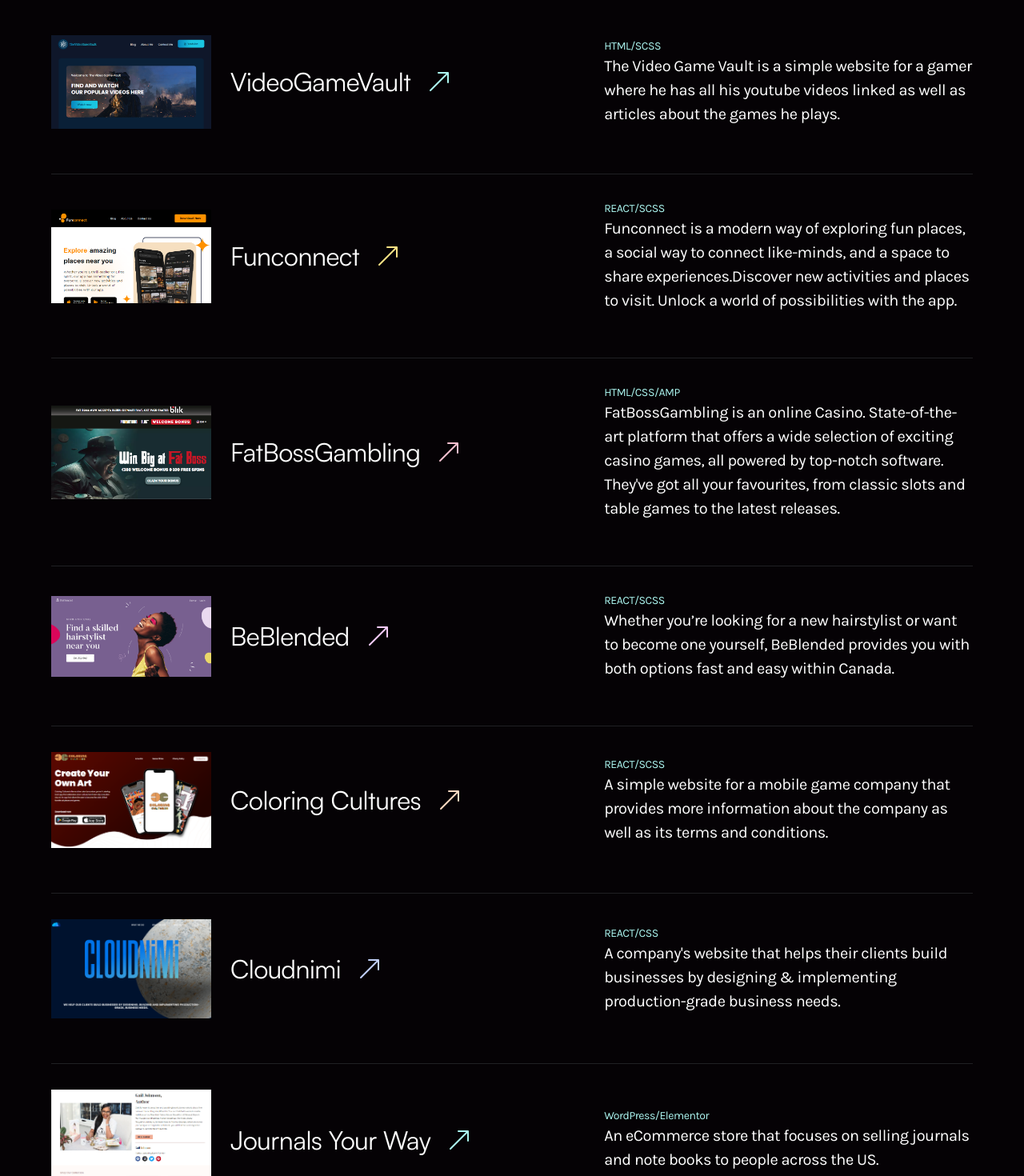
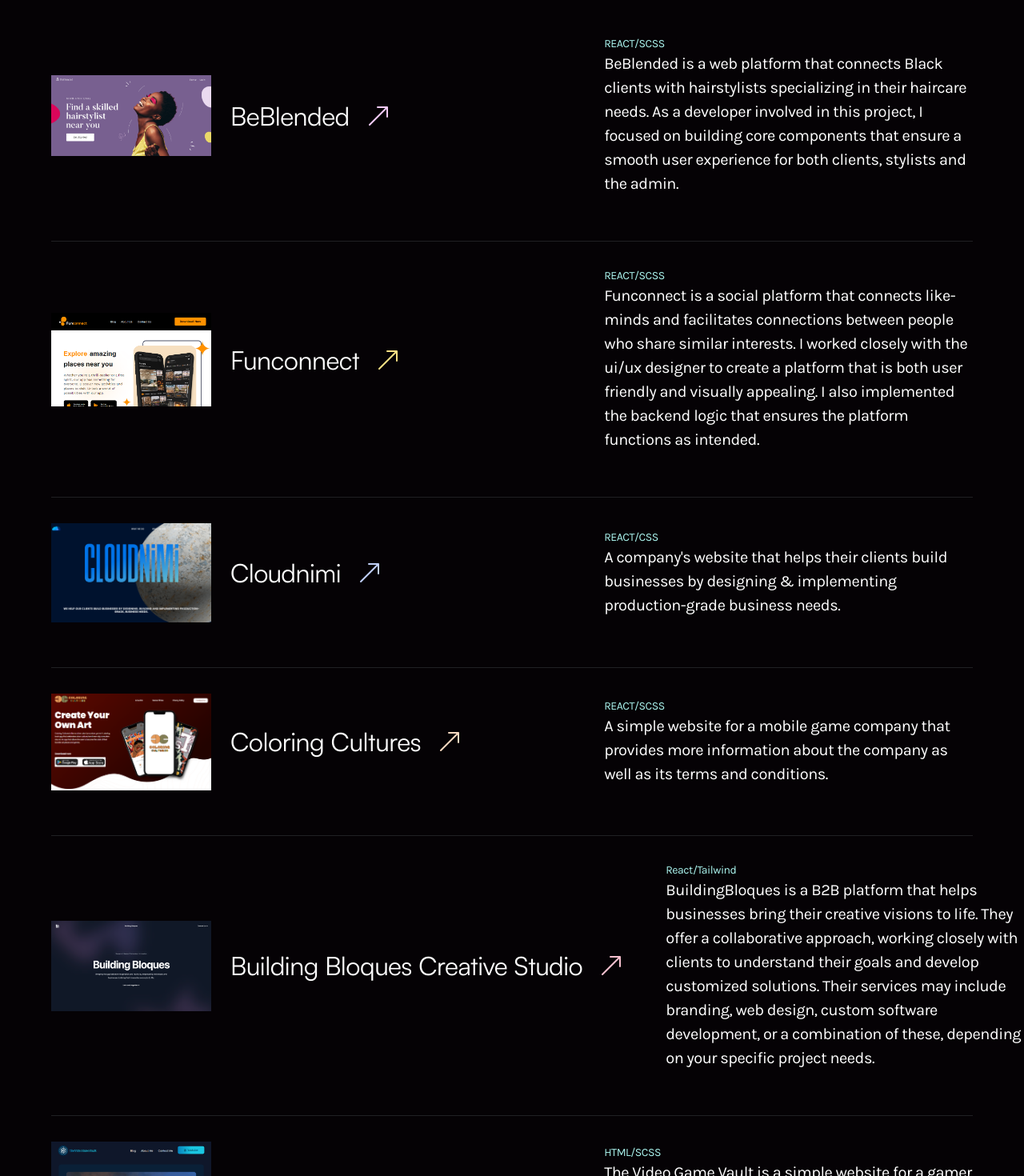
Before and after one commit to Lilianada/Lilydesigned, a React (Create React App) app: page /portfolio in a window 1280 px wide. Shown: the part 340-1810 px from the top of the page at 80% size. Built offline with nearby package versions, Linux system fonts and the light colour scheme.

Commit message:
update to home and projects page

```diff
--- a/src/components/Projects/index.jsx
+++ b/src/components/Projects/index.jsx
@@ -5,7 +5,7 @@
 import Pic2 from "../../assets/images/coloringcultures.png";
 import Pic3 from "../../assets/images/C1oudnimi.png";
 import Pic4 from "../../assets/images/BeBlended.png";
-import Pic7 from "../../assets/images/Fatbossgambling.png";
+import Pic7 from "../../assets/images/BuildingBloques.png";
 import Pic10 from "../../assets/images/Thevideogamevault.png";
 import Pic11 from "../../assets/images/Funconnect.png";
 import "./style.scss";
@@ -25,25 +25,24 @@
           <div className="contentContainer">
             <img
               className="projectImage"
-                            src={Pic10}
-                            alt="Screenshot of the website of The Video Game Vault"
+              src={Pic4}
+              alt="Screenshot of the website of BeBlended"
             />
             <h3 className="contentTitle">
-                            VideoGameVault
-                            <a
-                                className="arrowContainer"
-                                href="https://the-videogame-vault.netlify.app/"
-                            >
+              BeBlended
+              <a className="arrowContainer" href="https://www.beblended.ca/">
                 {" "}
-                                <BsArrowUpRight size={18} fill="#acf6f0" />{" "}
+                <BsArrowUpRight size={18} fill="#F2CBF6" />{" "}
               </a>
             </h3>
             <div className="contentText">
-                            <span className="lang">HTML/SCSS</span>
+              <span className="lang">REACT/SCSS</span>
               <p className="text">
-                                The Video Game Vault is a simple website for a gamer where he
-                                has all his youtube videos linked as well as articles about the
-                                games he plays.
+                BeBlended is a web platform that connects Black clients with
+                hairstylists specializing in their haircare needs. As a
+                developer involved in this project, I focused on building core
+                components that ensure a smooth user experience for both
+                clients, stylists and the admin.
               </p>
             </div>
           </div>
@@ -66,87 +65,7 @@
             <div className="contentText">
               <span className="lang">REACT/SCSS</span>
               <p className="text">
-                                Funconnect is a modern way of exploring fun places, a social way
-                                to connect like-minds, and a space to share experiences.Discover
-                                new activities and places to visit. Unlock a world of
-                                possibilities with the app.
-                            </p>
-                        </div>
-                    </div>
-                </div>
-
-                <div className="projectContainer">
-                    <div className="contentContainer">
-                        <img
-                            className="projectImage"
-                            src={Pic7}
-                            alt="Screenshot of the website of FatBossGambling"
-                        />
-                        <h3 className="contentTitle">
-                            FatBossGambling
-                            <a className="arrowContainer" href="https://fatbosskgasyno.pl/">
-                                {" "}
-                                <BsArrowUpRight size={18} fill="#f7c0cf" />{" "}
-                            </a>
-                        </h3>
-                        <div className="contentText">
-                            <span className="lang">HTML/CSS/AMP</span>
-                            <p className="text">
-                                FatBossGambling is an online Casino. State-of-the-art platform
-                                that offers a wide selection of exciting casino games, all
-                                powered by top-notch software. They've got all your favourites,
-                                from classic slots and table games to the latest releases.
-                            </p>
-                        </div>
-                    </div>
-                </div>
-
-                <div className="projectContainer">
-                    <div className="contentContainer">
-                        <img
-                            className="projectImage"
-                            src={Pic4}
-                            alt="Screenshot of the website of BeBlended"
-                        />
-                        <h3 className="contentTitle">
-                            BeBlended
-                            <a
-                                className="arrowContainer"
-                                href="https://github.com/lilianada/BeBlended"
-                            >
-                                {" "}
-                                <BsArrowUpRight size={18} fill="#F2CBF6" />{" "}
-                            </a>
-                        </h3>
-                        <div className="contentText">
-                            <span className="lang">REACT/SCSS</span>
-                            <p className="text">
-                                Whether you’re looking for a new hairstylist or want to become one yourself, BeBlended provides you with both options fast and easy within Canada.
-                            </p>
-                        </div>
-                    </div>
-                </div>
-
-                <div className="projectContainer">
-                    <div className="contentContainer">
-                        <img
-                            className="projectImage"
-                            src={Pic2}
-                            alt="Screenshot of the website of Coloring Cultures"
-                        />
-                        <h3 className="contentTitle">
-                            Coloring Cultures
-                            <div className="arrowContainer">
-                                {" "}
-                                <BsArrowUpRight size={18} fill="#f7d8c0" />{" "}
-                            </div>
-                        </h3>
-                        <div className="contentText">
-                            <a href="https://coloringcultures.app" className="lang">
-                                REACT/SCSS
-                            </a>
-                            <p className="text">
-                                A simple website for a mobile game company that provides more information about the company as well as its terms and conditions.
+                Funconnect is a social platform that connects like-minds and facilitates connections between people who share similar interests. I worked closely with the ui/ux designer to create a platform that is both user friendly and visually appealing. I also implemented the backend logic that ensures the platform functions as intended.
               </p>
             </div>
           </div>
@@ -183,15 +102,95 @@
           <div className="contentContainer">
             <img
               className="projectImage"
+              src={Pic2}
+              alt="Screenshot of the website of Coloring Cultures"
+            />
+            <h3 className="contentTitle">
+              Coloring Cultures
+              <div className="arrowContainer">
+                {" "}
+                <BsArrowUpRight size={18} fill="#f7d8c0" />{" "}
+              </div>
+            </h3>
+            <div className="contentText">
+              <a href="https://coloringcultures.app" className="lang">
+                REACT/SCSS
+              </a>
+              <p className="text">
+                A simple website for a mobile game company that provides more
+                information about the company as well as its terms and
+                conditions.
+              </p>
+            </div>
+          </div>
+        </div>
+
+        <div className="projectContainer">
+          <div className="contentContainer">
+            <img
+              className="projectImage"
+              src={Pic7}
+              alt="Screenshot of the website of BuilingBloques"
+            />
+            <h3 className="contentTitle">
+              Building Bloques Creative Studio
+              <a className="arrowContainer" href="https://buildingbloques.com/">
+                {" "}
+                <BsArrowUpRight size={18} fill="#f7c0cf" />{" "}
+              </a>
+            </h3>
+            <div className="contentText">
+              <span className="lang">React/Tailwind</span>
+              <p className="text">
+                BuildingBloques is a B2B platform that helps businesses bring
+                their creative visions to life. They offer a collaborative
+                approach, working closely with clients to understand their goals
+                and develop customized solutions. Their services may include
+                branding, web design, custom software development, or a
+                combination of these, depending on your specific project needs.
+              </p>
+            </div>
+          </div>
+        </div>
+
+        <div className="projectContainer">
+          <div className="contentContainer">
+            <img
+              className="projectImage"
+              src={Pic10}
+              alt="Screenshot of the website of The Video Game Vault"
+            />
+            <h3 className="contentTitle">
+              VideoGameVault
+              <a
+                className="arrowContainer"
+                href="https://the-videogame-vault.netlify.app/"
+              >
+                {" "}
+                <BsArrowUpRight size={18} fill="#acf6f0" />{" "}
+              </a>
+            </h3>
+            <div className="contentText">
+              <span className="lang">HTML/SCSS</span>
+              <p className="text">
+                The Video Game Vault is a simple website for a gamer where he
+                has all his youtube videos linked as well as articles about the
+                games he plays.
+              </p>
+            </div>
+          </div>
+        </div>
+
+        <div className="projectContainer">
+          <div className="contentContainer">
+            <img
+              className="projectImage"
               src={Pic1}
               alt="Screenshot of the website of Cloudnimi"
             />
             <h3 className="contentTitle">
               Journals Your Way
-                            <a
-                                className="arrowContainer"
-                                href="https://journalsyourway.com"
-                            >
+              <a className="arrowContainer" href="https://journalsyourway.com">
                 {" "}
                 <BsArrowUpRight size={18} fill="#acf6f0" />{" "}
               </a>
@@ -199,14 +198,13 @@
             <div className="contentText">
               <span className="lang">WordPress/Elementor</span>
               <p className="text">
-                                An eCommerce store that focuses on selling journals and note books to people across the US.
+                An eCommerce store that focuses on selling journals and note
+                books to people across the US.
               </p>
             </div>
           </div>
         </div>
       </div>
-
-
     </section>
   );
 }
```
Also changed, not shown: src/pages/Home.jsx (+14 -11 lines), src/assets/images/BuildingBloques.png (added). Lines whose indentation alone changed are shown as unchanged.
